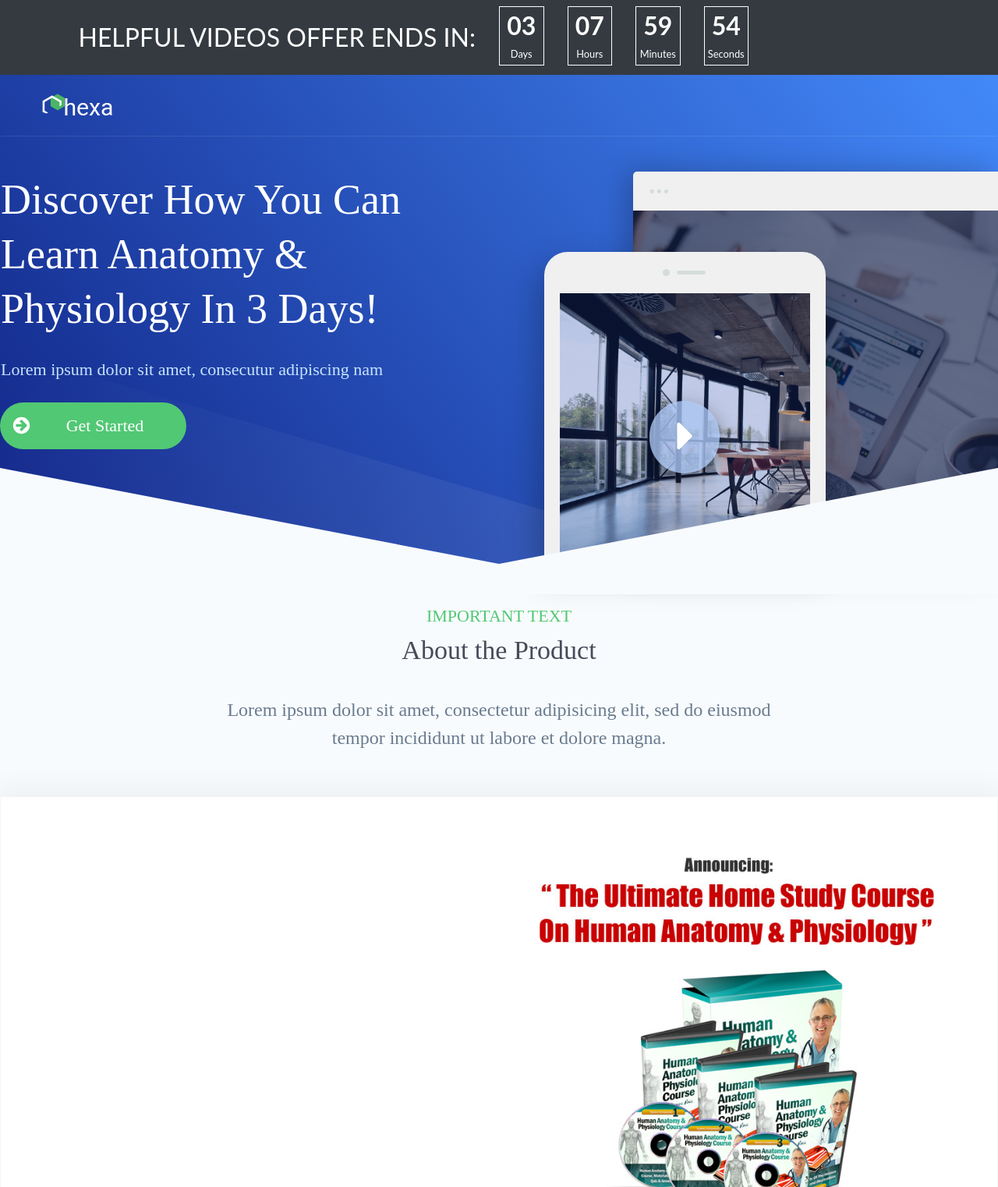
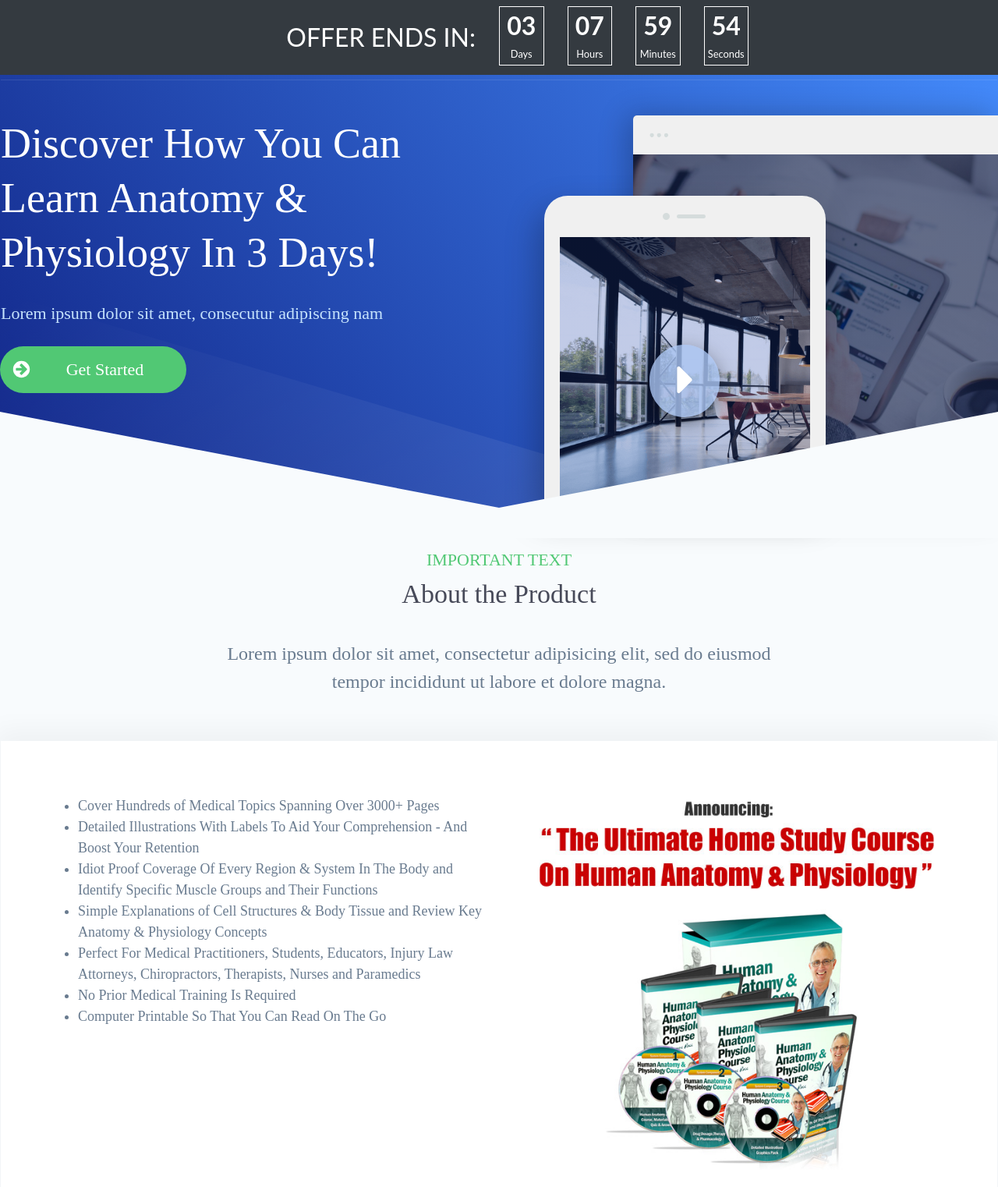
Before and after one commit to feliperivero99/landingtest, a plain HTML site: page index.html in a window 1280 px wide. Shown: the top 1522 px of the page at 78% size. Drawn offline with Linux system fonts and the light colour scheme; a script that the page names is missing; a web font is replaced by a local one.

Commit message:
contadr2

```diff
--- a/index.html
+++ b/index.html
@@ -30,7 +30,7 @@
       <div class="row" style="width: 100%;">
 
 		<div class="col-lg-6">
-			<p style="color:white; text-align:right; font-size:2em; margin-top: 0.5em;">HELPFUL VIDEOS OFFER ENDS IN:</p>
+			<p style="color:white; text-align:right; font-size:2em; margin-top: 0.5em;">OFFER ENDS IN:</p>
 
 
 
@@ -83,12 +83,7 @@
 							</svg>
 						</div>
 						<div class="tve-page-section-in tve_empty_dropzone" data-css="tve-u-1604fcb514b" style="z-index: 8;">
-							<div class="thrv_wrapper thrv_contentbox_shortcode thrv-content-box" data-css="tve-u-1604a9e2bcb" style="z-index: 8;">
-								<div class="tve-content-box-background"></div>
-								<div class="tve-cb tve_empty_dropzone" style="z-index: 8;" data-css="tve-u-1618a9a15d7">
-									<div class="thrv_wrapper tve_image_caption" data-css="tve-u-1604a9e088e" style=""><span class="tve_image_frame" style="width: 100%;"><img class="tve_image wp-image-21418" alt="" title="hexa-logo" data-id="21418" src="images\hexa-logo.png" style="width: 100%;" width="100" height="42"></span></div>
-								</div>
-							</div>
+
 							<div class="tcb-clear" data-css="tve-u-1604ecae819">
 								<div class="thrv_wrapper thrv-divider" data-style="tve_sep-1" data-thickness="1" data-color="rgba(255, 255, 255, 0.1)" data-css="tve-u-160a1619713" style="">
 									<hr class="tve_sep tve_sep-1"> </div>
@@ -220,6 +215,37 @@
 										<div class="tcb-flex-row tcb-medium-no-wrap tcb--cols--2" data-css="tve-u-161ff69b1cc">
 
 											<div class="tcb-flex-col">
+
+<ul>
+
+<li>Cover Hundreds of Medical Topics Spanning Over 3000+ Pages</li>
+
+
+
+
+<li>Detailed Illustrations With Labels To Aid Your Comprehension - And Boost Your Retention</li>
+
+
+<li>Idiot Proof Coverage Of Every Region & System In The Body and Identify Specific Muscle Groups and Their Functions</li>
+
+
+<li>Simple Explanations of Cell Structures & Body Tissue and Review Key Anatomy & Physiology Concepts</li>
+
+
+<li>Perfect For Medical Practitioners, Students, Educators, Injury Law Attorneys,
+Chiropractors, Therapists, Nurses and Paramedics</li>
+
+
+<li>No Prior Medical Training Is Required</li>
+
+
+<li>Computer Printable So That You Can Read On The Go</li>
+
+
+</ul>
+<br/>
+
+
 												<script type="text/javascript" src="https://form.jotform.com/jsform/200493816793160"></script>
 											</div>
 											<div class="tcb-flex-col" style="text-align:center;">
```
